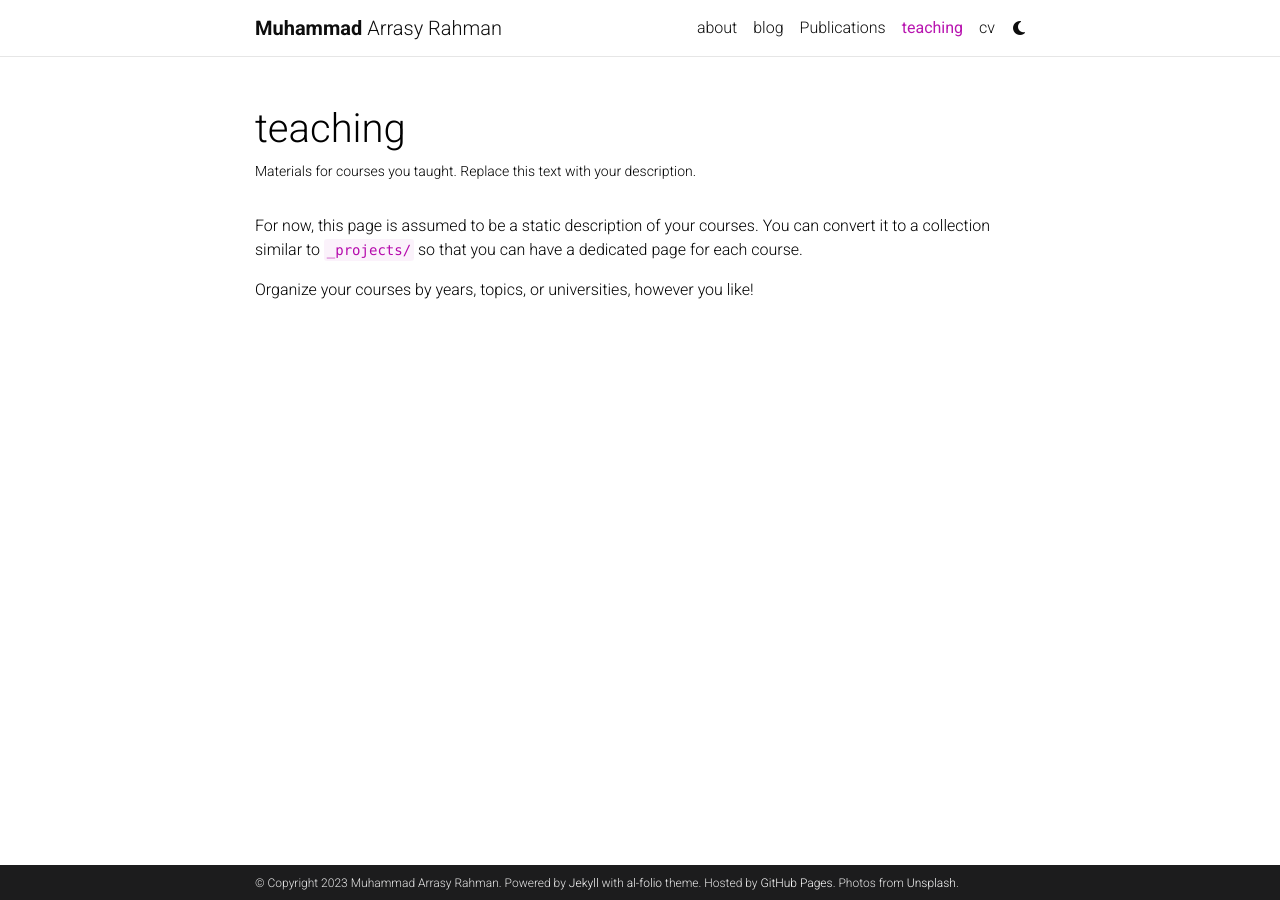
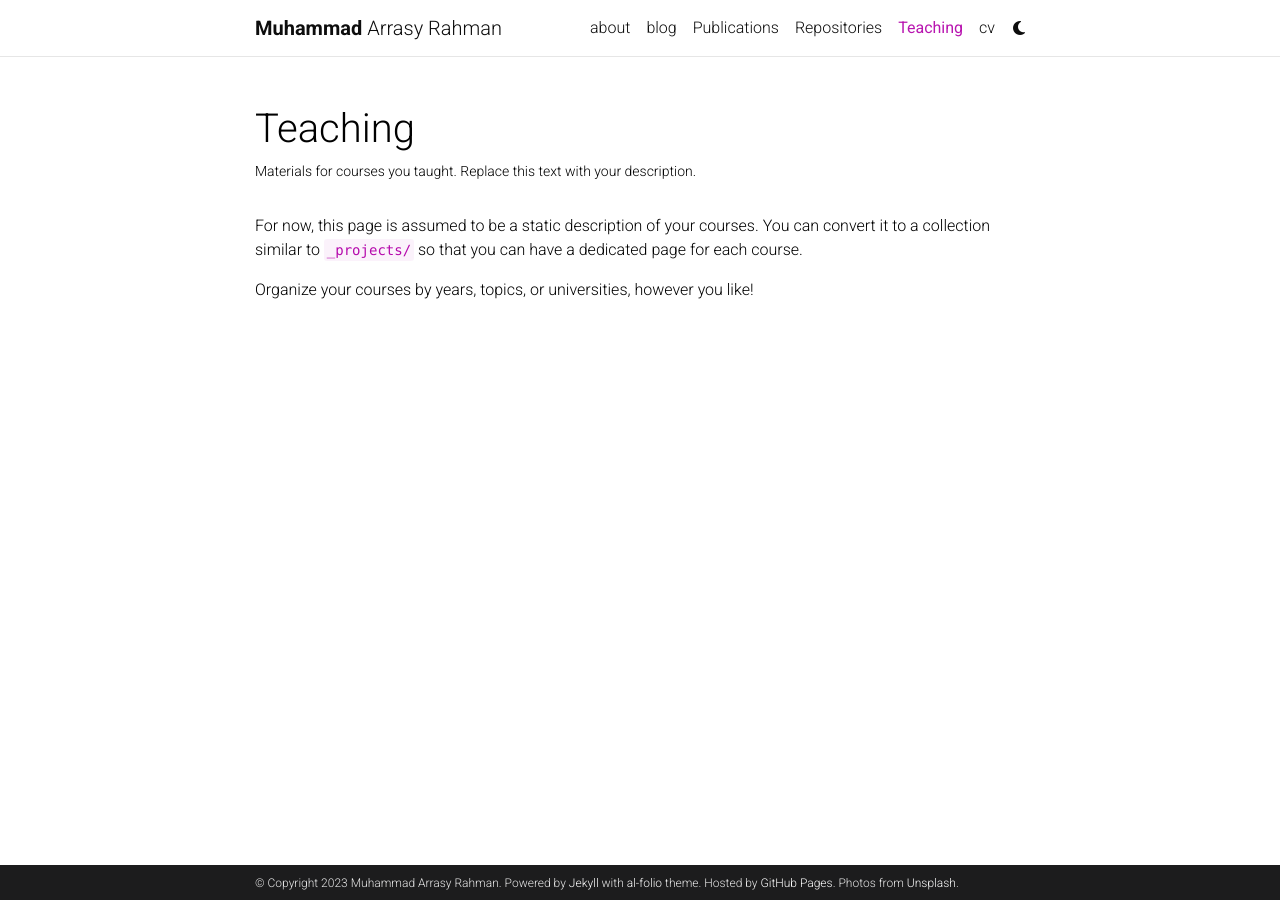
Before and after one commit to raharrasy/raharrasy.github.io, a Jekyll site: the page built from _pages/teaching.md, in a window 1280 px wide. Built offline with Jekyll 4.4.1, drawn with Linux system fonts in a browser that asks for light colours; full-size pictures stand in for the smaller copies a plugin makes; comment, search, counter and statistics services are not loaded; a style sheet for code colours, icons or effects is not loaded.

Commit message:
Adding updates to markdowns

```diff
--- a/_layouts/about.html
+++ b/_layouts/about.html
@@ -6,7 +6,7 @@
       <div class="post">
         <header class="post-header">
           <h1 class="post-title">
-            {% if site.title == "blank" -%}<span class="font-weight-bold">{{ site.first_name }}</span> {{ site.middle_name }} {{ site.last_name }}{%- else -%}{{ site.title }}{%- endif %}
+            {% if site.title == "blank" -%}<span class="font-weight-bold">{{ site.first_name }} <span class="font-weight-bold">{{ site.middle_name }}</span> {{ site.last_name }}{%- else -%}{{ site.title }}{%- endif %}
           </h1>
           <p class="desc">{{ page.subtitle }}</p>
         </header>
--- a/_pages/teaching.md
+++ b/_pages/teaching.md
@@ -1,7 +1,7 @@
 ---
 layout: page
 permalink: /teaching/
-title: teaching
+title: Teaching
 description: Materials for courses you taught. Replace this text with your description.
 nav: true
 nav_order: 3
```
Also changed, not shown: _pages/repositories.md (+2 -2 lines).
